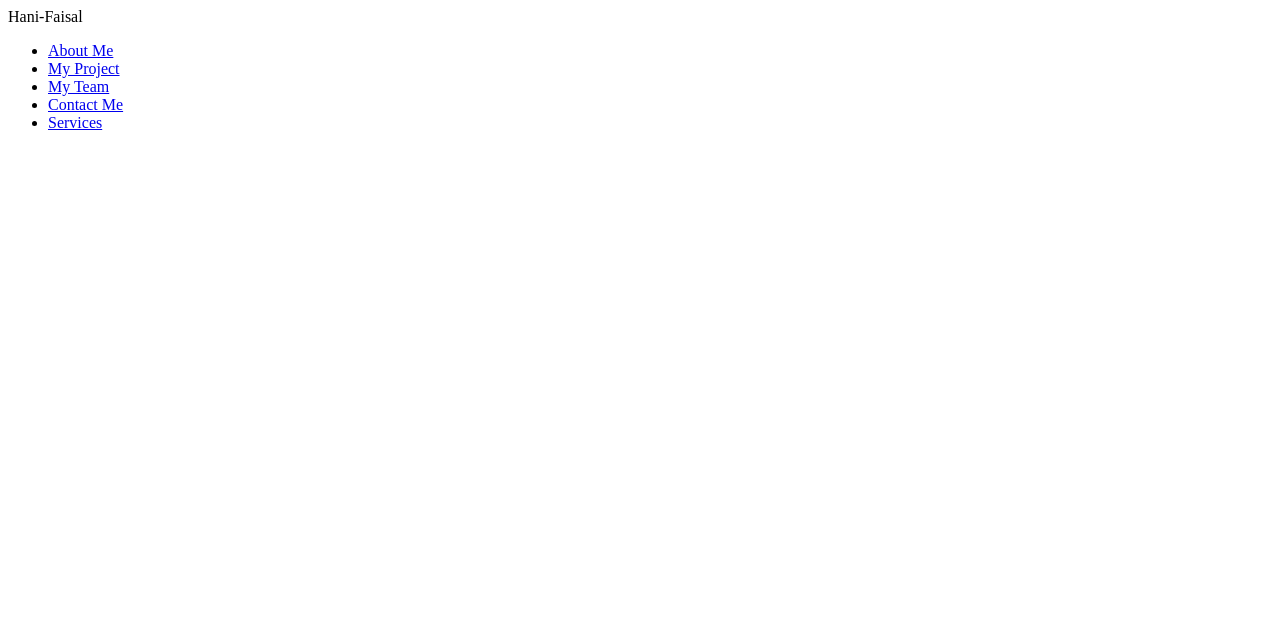
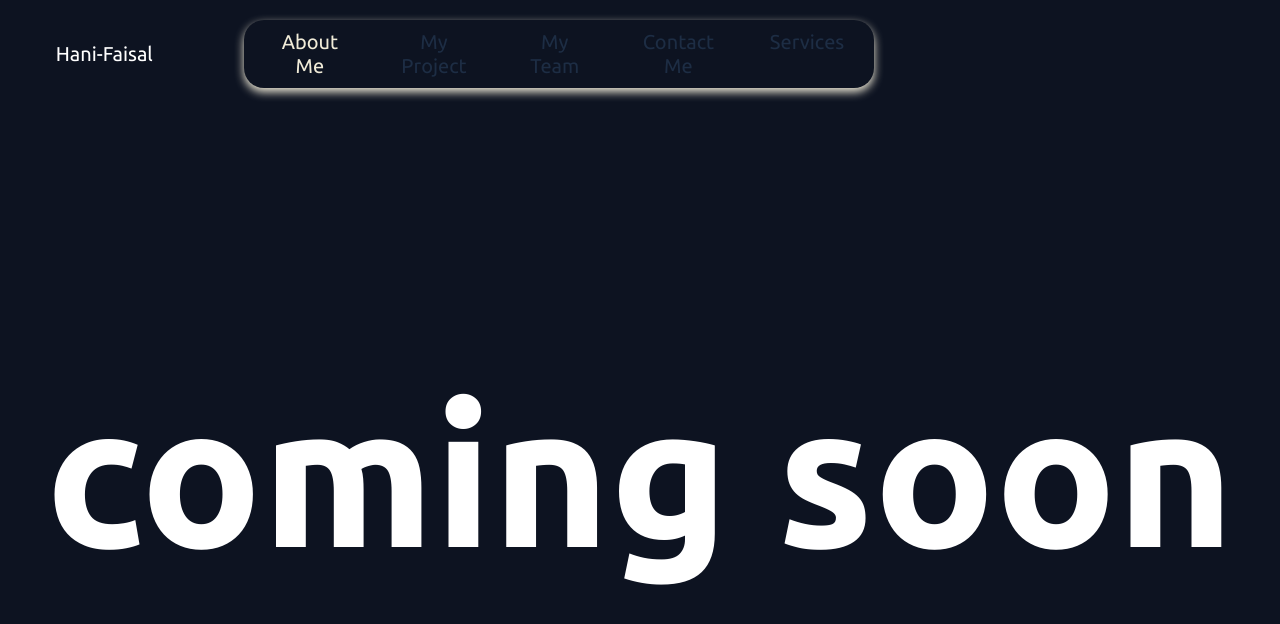
Before and after one commit to hhi2/portfolio, a plain HTML site: page nav_transition/Services,/index4.html in a window 1280 px wide. Drawn offline with Linux system fonts and the light colour scheme.

Commit message:
add 1 project and fix a bit of problom

```diff
--- a/nav_transition/Services,/index4.html
+++ b/nav_transition/Services,/index4.html
@@ -3,7 +3,8 @@
 <head>
     <meta charset="UTF-8">
     <meta name="viewport" content="width=device-width, initial-scale=1.0">
-    <title>Document</title>
+    <link rel="stylesheet" href="style.css">
+    <title>Services</title>
 </head>
 <body>
 
@@ -21,7 +22,11 @@
         </nav>
     </header>
 
-
+    <main>
+        <div class="text">
+            <h1>coming soon</h1>
+        </div>
+    </main>
 
 
 </body>
--- a/nav_transition/Services,/style.css
+++ b/nav_transition/Services,/style.css
@@ -0,0 +1,88 @@
+@import url("https://fonts.googleapis.com/css2?family=Ubuntu:wght@300;400;500;700&display=swap");
+
+* {
+    margin: 0;
+    padding: 0;
+    box-sizing: border-box;
+    font-family: "Ubuntu", sans-serif;
+}
+
+body {
+    margin: 0;
+    padding: 0;
+    background: #0d1321;
+}
+
+header {
+    display: flex;
+    align-items: center;
+    justify-content: space-around;
+    flex-direction: row;
+    padding: 20px 10px;
+}
+
+header .logo {
+    font-size: 20px;
+    color: #fff;
+}
+
+.navbar {
+    display: flex;
+    align-items: center;
+    justify-content: space-between;
+    background: #0d1321;
+    padding: 10px 30px;
+    width: 50%;    margin-right: 350px;
+    border-radius: 20px;
+    box-shadow: 0 4px 10px rgba(240, 235, 216, 1);
+}
+
+header .navbar {
+    display: flex;
+    justify-content: center;
+    right: 20px;
+}
+
+header .navbar {
+    display: flex;
+    justify-content: center;
+    right: 20px;
+}
+
+header .navbar ul {
+    display: flex;
+    list-style: none; /* for delete the (.) */
+    padding: 0;
+    gap: 50px;
+    font-size: 20px;
+}
+
+header .navbar ul li {
+    text-align: center;
+}
+
+header .navbar ul li a {
+    color: #1d2d44;
+    text-decoration: none;
+    transition: all 0.5s ease;
+}
+
+header .navbar ul li a:hover {
+    color: #f0ebd8;
+    transition: all 0.6s ease;
+}
+
+header .navbar ul li a.active {
+    color: #f0ebd8;
+}
+
+main .text{
+    color: #fff;
+    font-size: 100px;
+    font-weight: 900;
+    display: flex;
+    align-items: center;
+    justify-content: center;
+    text-align: center;
+    margin-top: 250px;
+}
```
Also changed, not shown: index.html (+6 -6 lines), nav_transition/Contact/index3.html (+1 -1 lines), nav_transition/My_Project/index1.html (+7 -5 lines), nav_transition/My_Team/index2.html (+1 -1 lines), img/image copy.png (added), img/project 1.png (renamed from img/image1.png), img/project 2.png (added).
